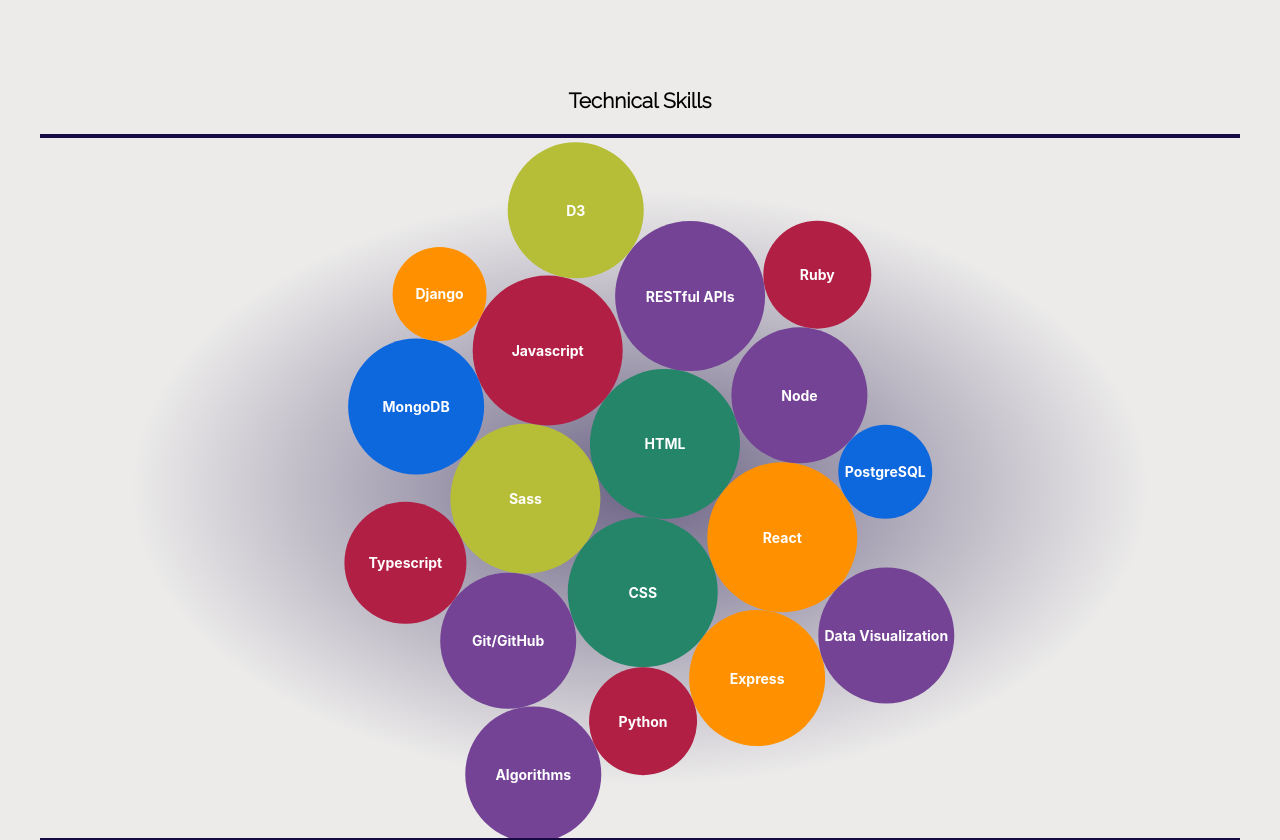
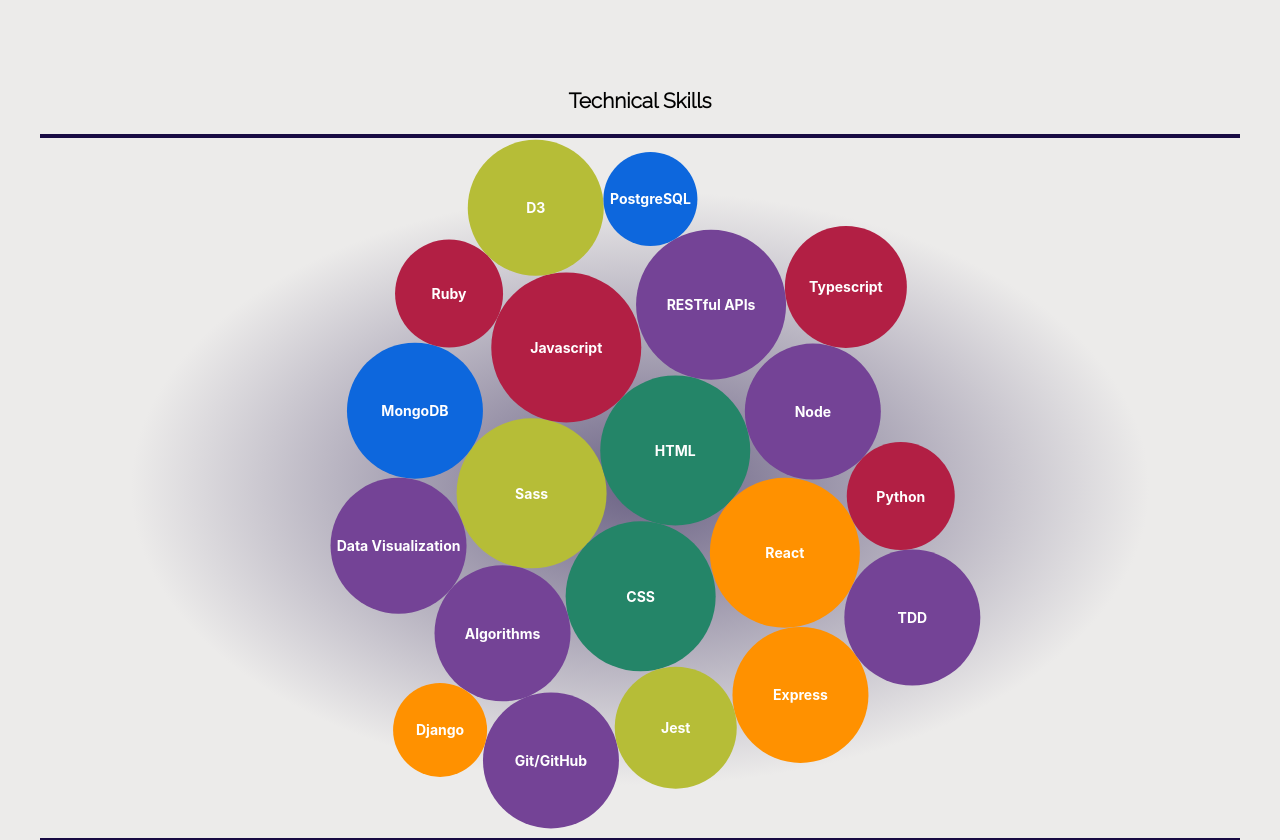
Before and after one commit to TheTeck/Portfolio3, a React (Create React App) app: page / in a window 1280 px wide. Shown: the part 800-1640 px from the top of the page. Built offline with nearby package versions, Linux system fonts and the light colour scheme.

Commit message:
Add Jest and TDD to my skill bubbles

```diff
--- a/src/Pages/HomePage/HomePage.jsx
+++ b/src/Pages/HomePage/HomePage.jsx
@@ -26,8 +26,10 @@ export default function HomePage (props) {
             { name: 'Node', category: 'other', level: 4 },
             { name: 'Git/GitHub', category: 'other', level: 4 },
             { name: 'D3', category: 'library', level: 4 },
+            { name: 'TDD', category: 'other', level: 4 },
             { name: 'Data Visualization', category: 'other', level: 4 },
             { name: 'Typescript', category: 'language', level: 3 },
+            { name: 'Jest', category: 'library', level: 3 },
             { name: 'Ruby', category: 'language', level: 2 },
             { name: 'Python', category: 'language', level: 2 },
             { name: 'Django', category: 'framework', level: 1 },
```
